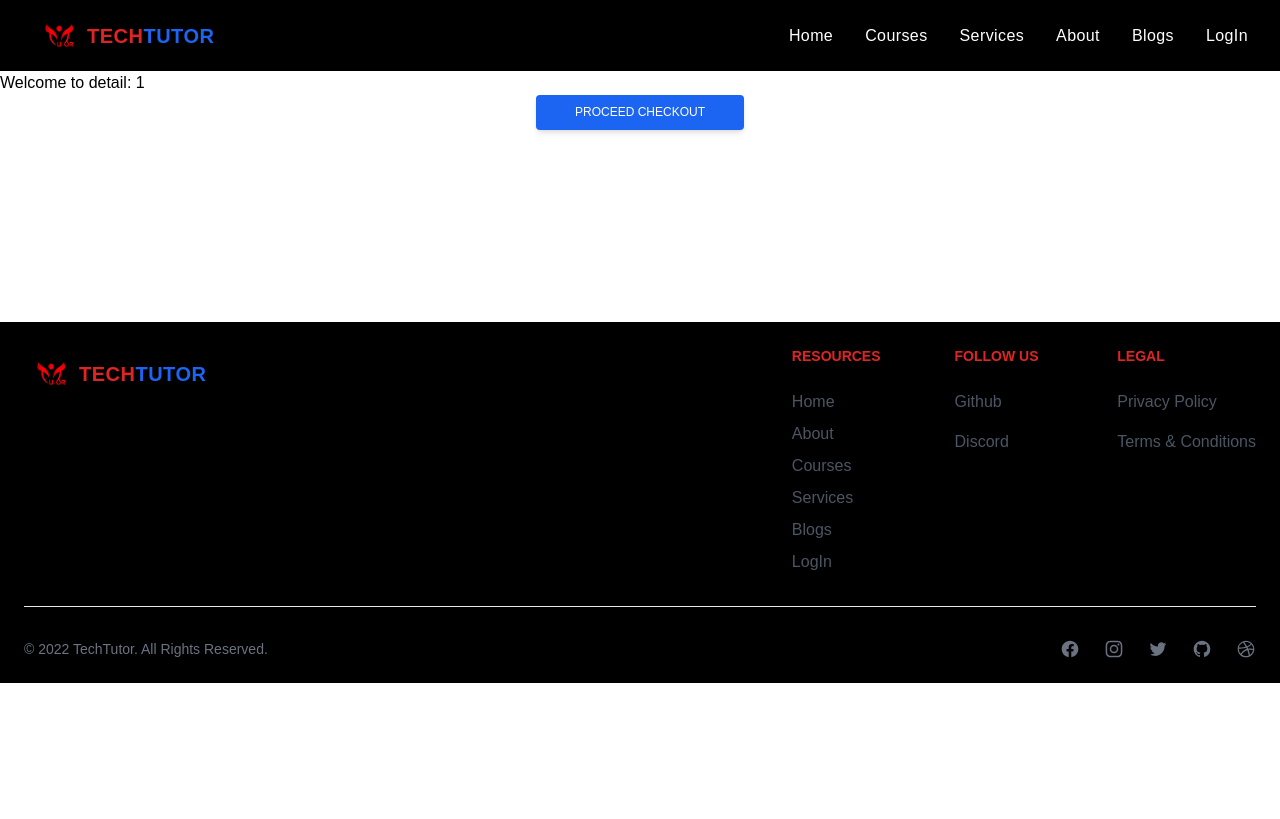
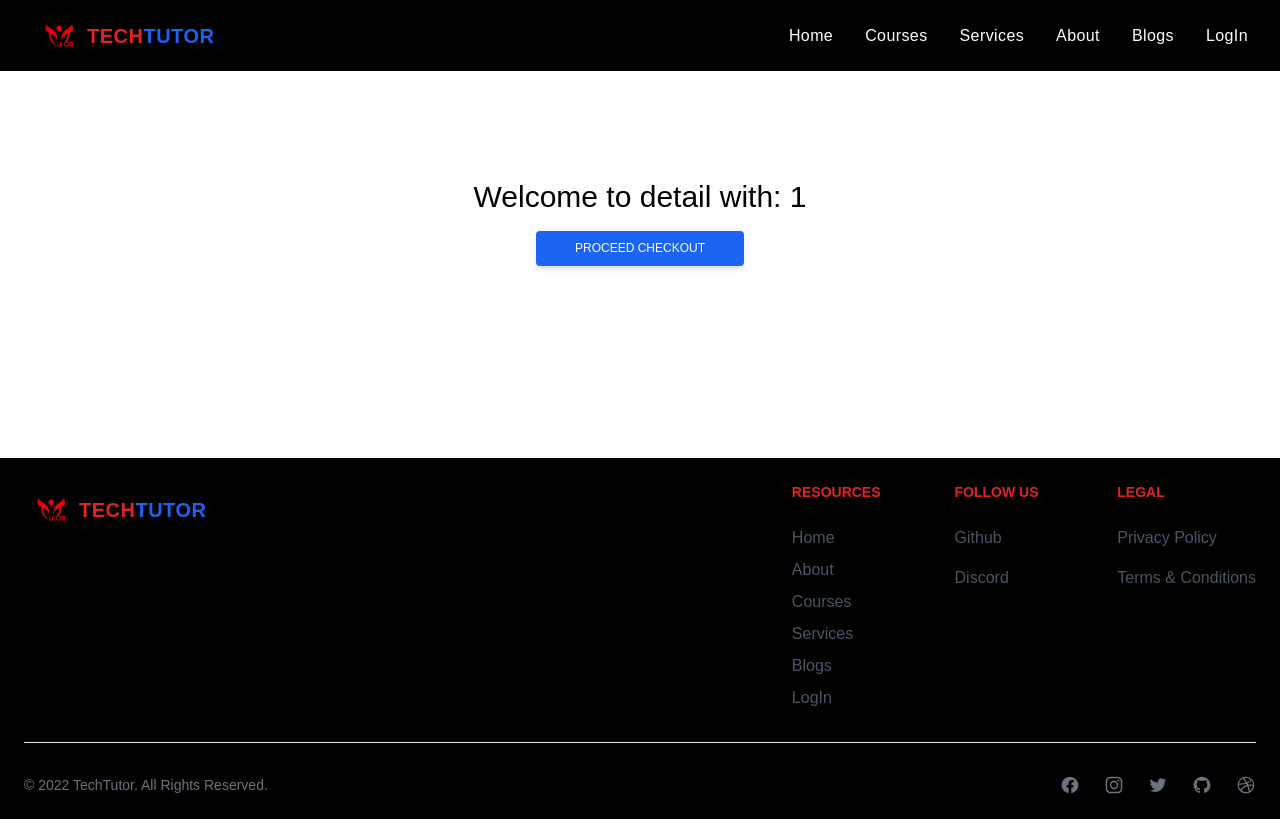
Before and after one commit to Md-RonyAhmed/tech-tutor-react-firebase, a React (Create React App) app: page /service/1 in a window 1280 px wide. Built offline with nearby package versions, Linux system fonts and the light colour scheme; no server answers; what tw-elements would draw is missing.

Commit message:
Servicedetail completed

```diff
--- a/src/Pages/ServiceDetail/ServiceDetail.js
+++ b/src/Pages/ServiceDetail/ServiceDetail.js
@@ -4,11 +4,11 @@ import { Link, useParams } from "react-router-dom";
 const ServiceDetail = () => {
   const { serviceId } = useParams();
   return (
-    <div>
-      <h2>Welcome to detail: {serviceId}</h2>
+    <div className="mt-6 pt-10">
+      <h2 className="text-center text-3xl mt-11">Welcome to detail with: {serviceId}</h2>
       <div className="text-center">
         <Link to="/checkout">
-          <button className="block w-52 mx-auto px-6 py-2.5 bg-blue-600 text-white font-medium text-xs leading-tight uppercase rounded shadow-md hover:bg-blue-700 hover:shadow-lg focus:bg-blue-700 focus:shadow-lg focus:outline-none focus:ring-0 active:bg-blue-800 active:shadow-lg transition duration-150 ease-in-out">
+          <button className="block w-52 mx-auto px-6 py-2.5 bg-blue-600 text-white font-medium text-xs leading-tight uppercase rounded shadow-md hover:bg-blue-700 hover:shadow-lg focus:bg-blue-700 focus:shadow-lg focus:outline-none focus:ring-0 active:bg-blue-800 active:shadow-lg transition duration-150 ease-in-out mt-4">
             Proceed Checkout
           </button>
         </Link>
```
